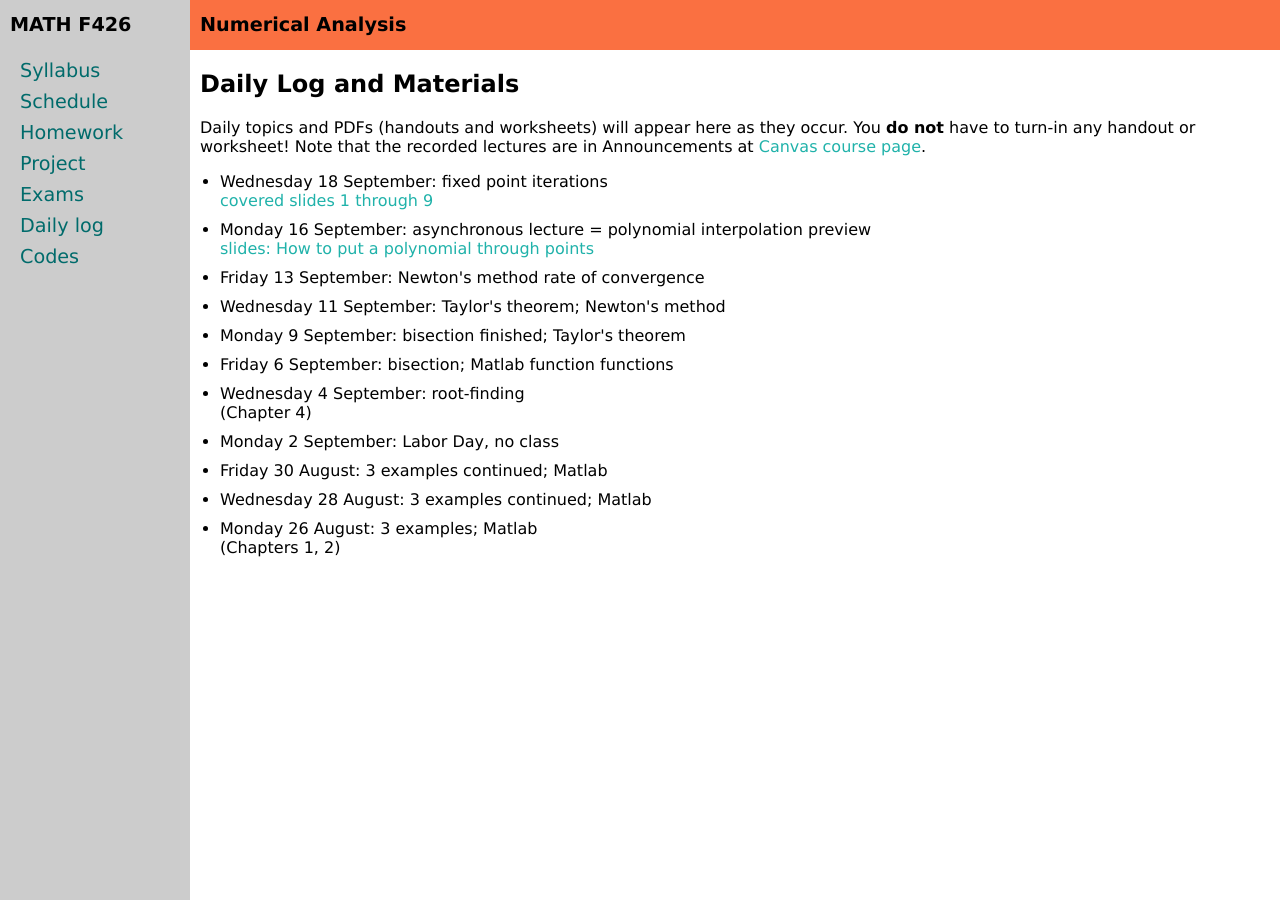
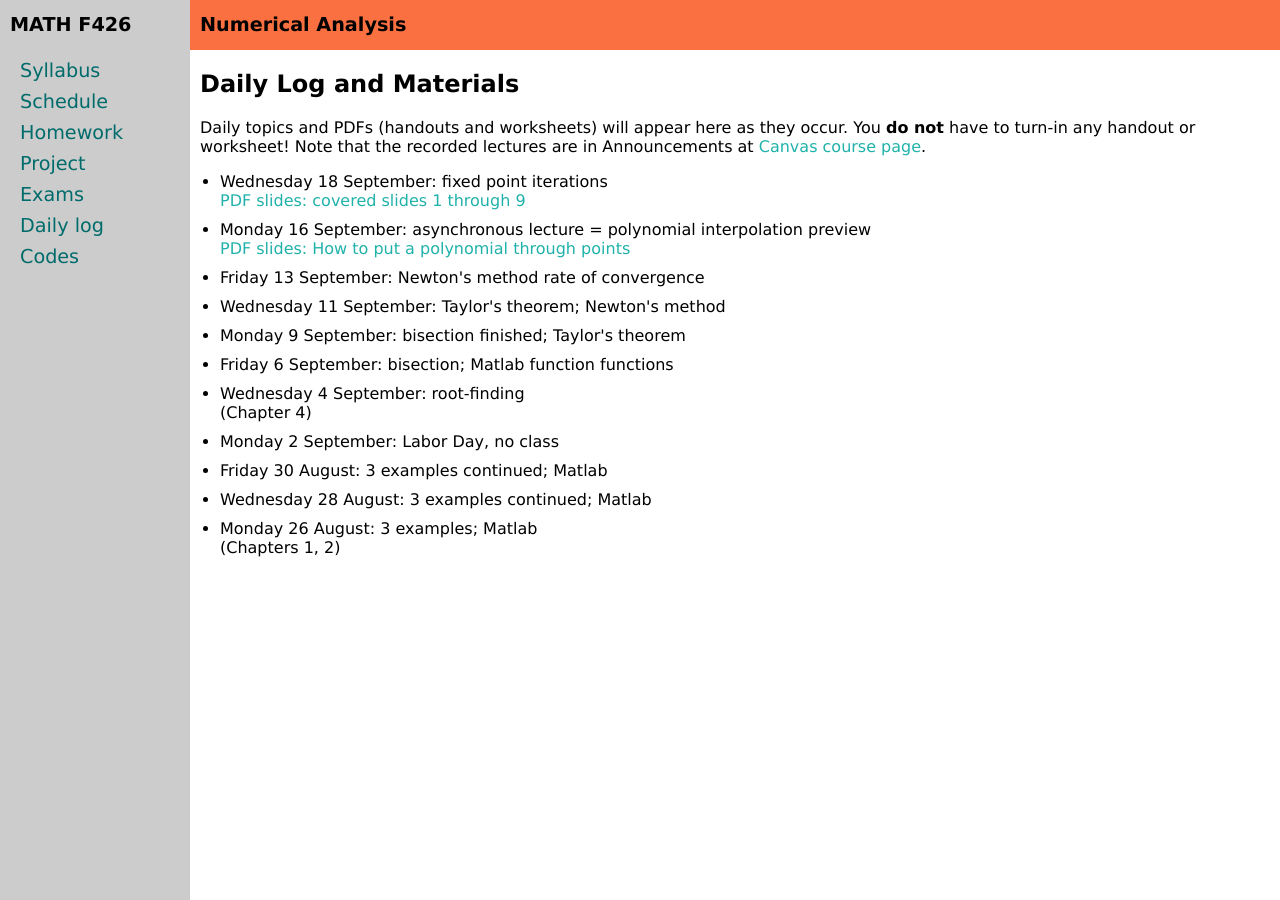
Before and after one commit to bueler/numerical, a Jekyll site: the page built from daily.md, in a window 1280 px wide. Built offline with Jekyll 4.4.1, drawn with Linux system fonts in a browser that asks for light colours.

Commit message:
clearer links

```diff
--- a/_data/daily.yml
+++ b/_data/daily.yml
@@ -4,11 +4,11 @@ daily:
 - name: Wednesday 18 September
   description: fixed point iterations
   otherurl: https://bueler.github.io/numerical/assets/slides/F24/wed18sep.pdf
-  otherurlname: covered slides 1 through 9
+  otherurlname: "PDF slides: covered slides 1 through 9"
 - name: Monday 16 September
   description: asynchronous lecture = polynomial interpolation preview
   otherurl: https://bueler.github.io/numerical/assets/slides/F24/polynonewt.pdf
-  otherurlname: "slides: How to put a polynomial through points"
+  otherurlname: "PDF slides: How to put a polynomial through points"
 - name: Friday 13 September
   description: Newton's method rate of convergence
 - name: Wednesday 11 September
```
